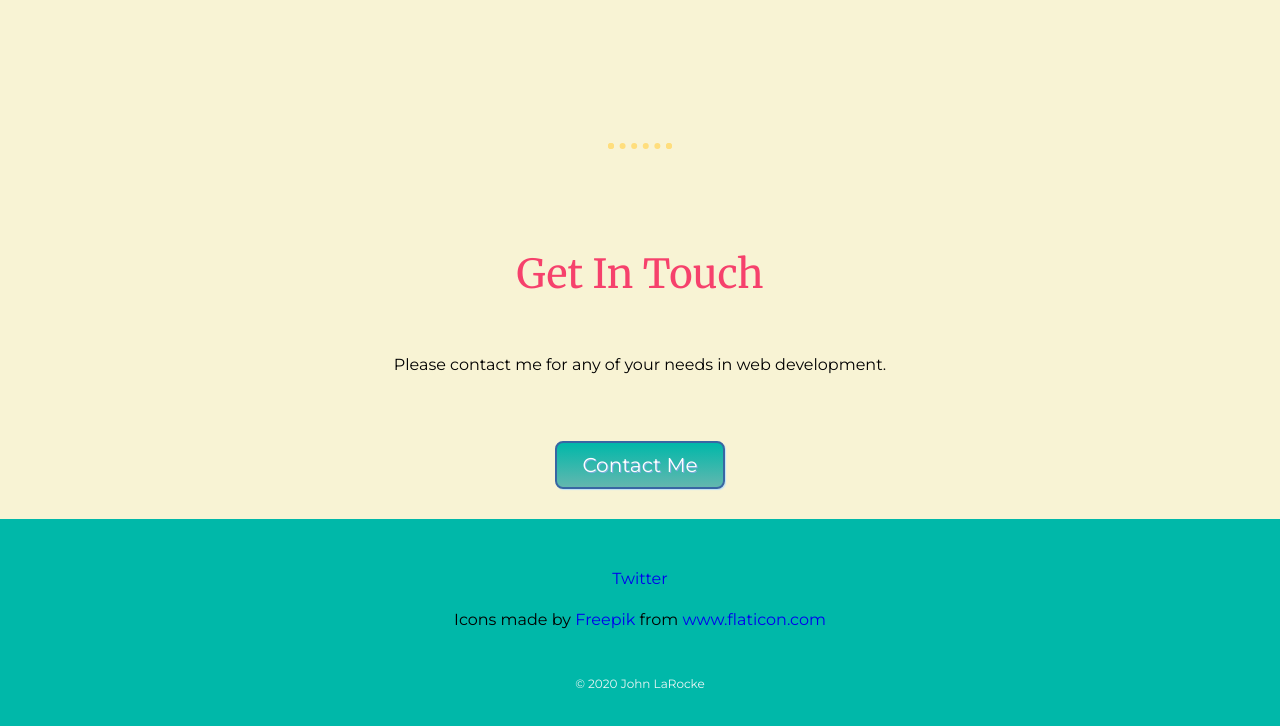
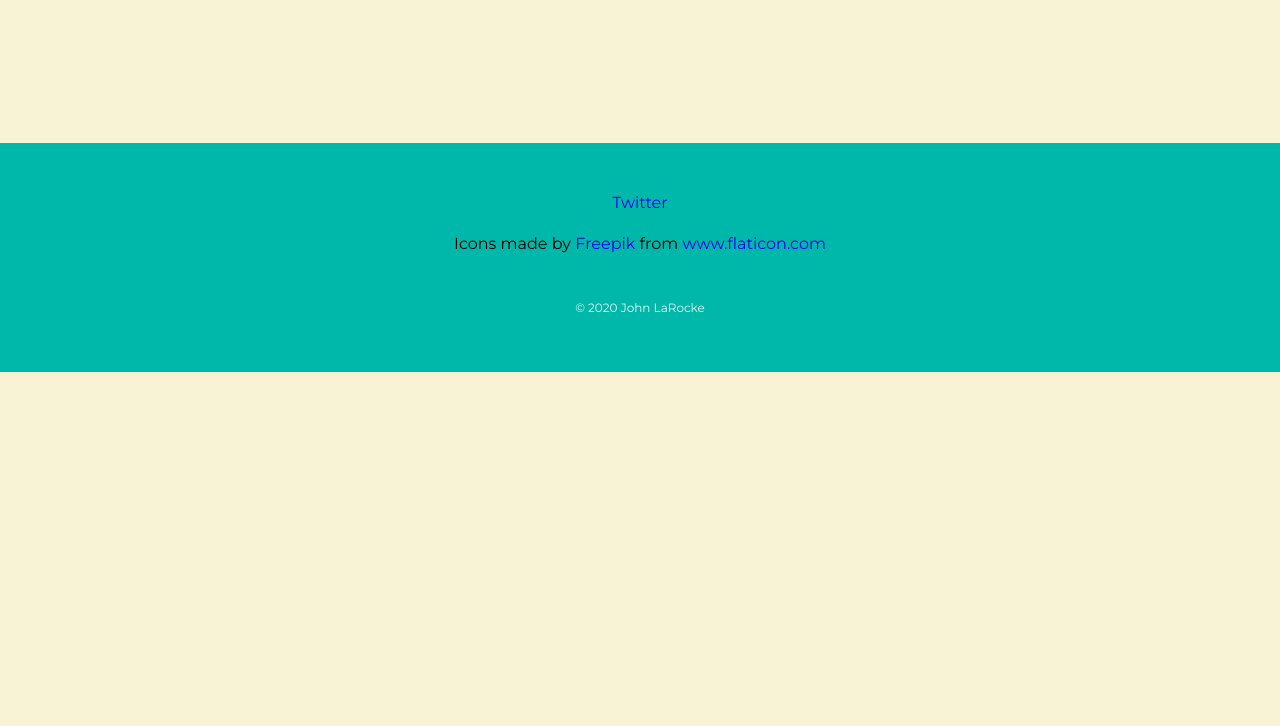
Before and after one commit to Larocke/website, a plain HTML site: page index.html in a window 1280 px wide. Shown: the part 2356-3082 px from the top of the page. After the commit the page ends 2728 px from the top, so only its background shows below. Drawn offline with Linux system fonts and the light colour scheme.

Commit message:
Update index.html

```diff
--- a/index.html
+++ b/index.html
@@ -41,14 +41,6 @@
           <p>I love gaming. It has been a passion of mine since childhood. Add me on <a href="https://steamcommunity.com/profiles/76561198066877182">Steam</a>.</p>
         </div>
       </div>
-
-      <hr>
-
-      <div class="contact-me">
-        <h2>Get In Touch</h2>
-        <p class="contact-message">Please contact me for any of your needs in web development.</p>
-        <button class="btn" href="mailto:johnlarocke@gmail.com">Contact Me</a>
-      </div>
     </div>
 
 
```
